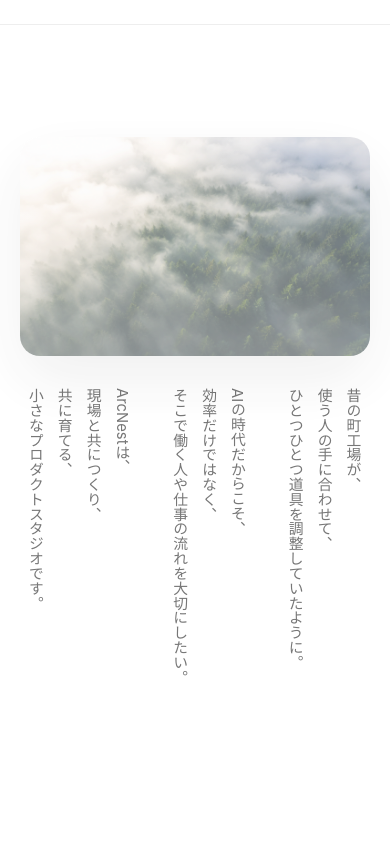
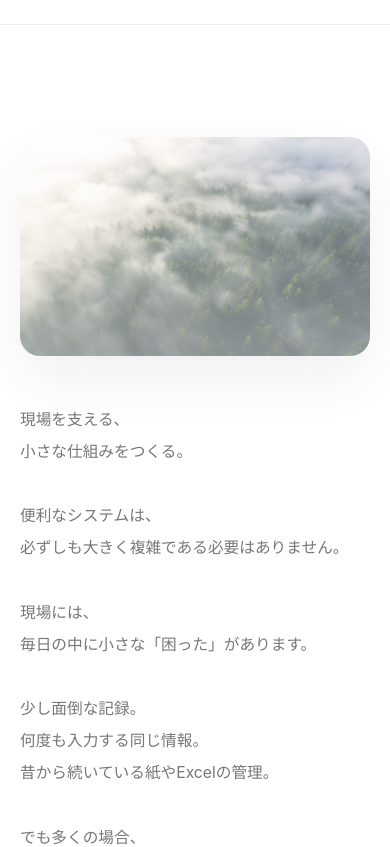
Before and after one commit to yamauchi1919349-dot/arcnest-site, a Next.js app: page / in a window 390 px wide. Shown: the part 820-1667 px from the top of the page. Built offline with nearby package versions, Linux system fonts and the light colour scheme.

Commit message:
Redesign ArcNest brand storytelling

```diff
--- a/src/app/globals.css
+++ b/src/app/globals.css
@@ -245,8 +245,31 @@ a {
 }
 
 .philosophy-section .hero-note-panel {
-  justify-content: center;
+  align-items: flex-start;
+  display: flex;
+  flex-direction: column;
+  gap: clamp(4rem, 8vw, 8rem);
   margin: 0 auto;
+  max-width: 72rem;
+}
+
+.philosophy-section .hero-note-image {
+  width: min(23rem, 100%);
+}
+
+.philosophy-section .hero-note {
+  font-size: clamp(1.02rem, 1.35vw, 1.22rem);
+  line-height: 2.15;
+  max-width: min(43rem, 100%);
+  min-height: 0;
+  overflow: visible;
+  padding-bottom: 0;
+}
+
+.philosophy-section .hero-note p {
+  max-height: none;
+  width: auto;
+  writing-mode: horizontal-tb;
 }
 
 .section-grid {
@@ -535,6 +558,23 @@ a {
     max-height: clamp(31rem, 94svh, 43rem);
   }
 
+  .philosophy-section .hero-note-panel {
+    gap: clamp(3rem, 12vw, 5rem);
+  }
+
+  .philosophy-section .hero-note-image {
+    width: 100%;
+  }
+
+  .philosophy-section .hero-note {
+    font-size: clamp(0.98rem, 4vw, 1.08rem);
+    line-height: 2.05;
+  }
+
+  .philosophy-section .hero-note p {
+    max-height: none;
+  }
+
   .body-poem {
     max-height: clamp(17rem, 70vw, 26rem);
   }
```
